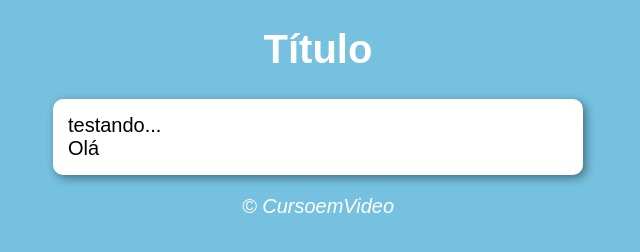
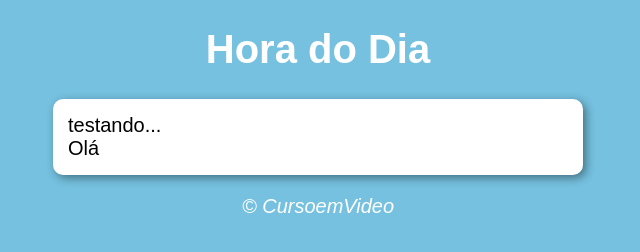
Before and after one commit to maxweltonmarcondes/javascript1, a plain HTML site: page aula12ex/modelo/modelo.html in a window 1280 px wide. Shown: the whole page, without its empty margins (322-962 px from the left). Drawn offline with Linux system fonts and the light colour scheme.

Commit message:
crie pasta

```diff
--- a/aula12ex/modelo.html
+++ b/aula12ex/modelo/modelo.html
@@ -8,7 +8,7 @@
 </head>
 <body>
   <header>
-    <h1>Título</h1>
+    <h1>Hora do Dia</h1>
   </header>
   <section>
     <div>
```
Also changed, not shown: aula12ex/modelo/script.js (added), aula12ex/modelo/style.css (renamed from aula12ex/style.css).
